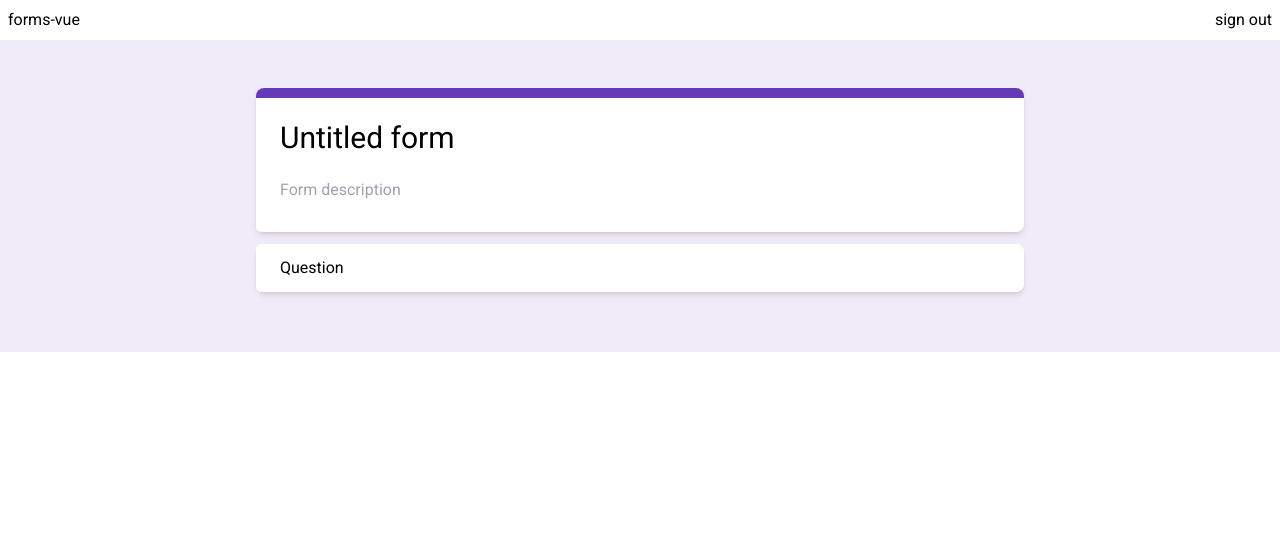
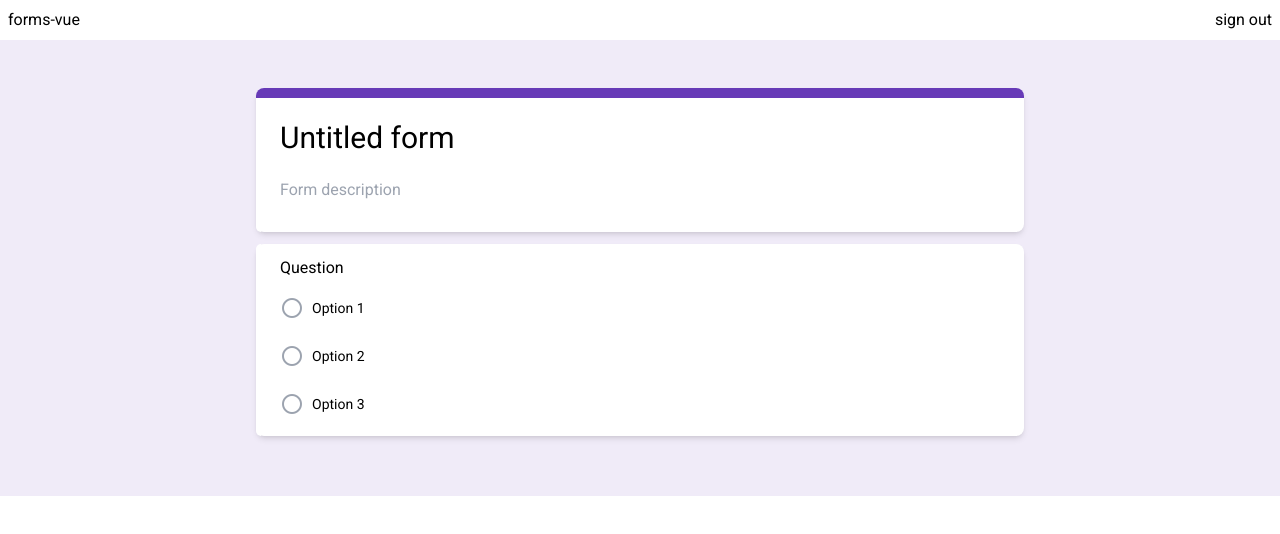
Before and after one commit to u-03c9/forms-vue, a Vue app: page /dashboard in a window 1280 px wide. Shown: the top 534 px of the page. Built offline with nearby package versions, Linux system fonts and the light colour scheme; no server answers; sample sign-in values are in the browser's storage.

Commit message:
render question type based on the option selected, and started working on QuestionChoice.vue file

```diff
--- /dev/null
+++ b/src/components/dashboard/AnswerItem.vue
@@ -0,0 +1,31 @@
+<script setup lang="ts">
+import BaseTextInput from "../../base/BaseTextInput.vue";
+const props = defineProps(["inSelectedCard", "isHovered", "modelValue"]);
+const emit = defineEmits(["update:modelValue", "deleteOption"]);
+</script>
+
+<template>
+  <div
+    class="w-full flex flex-row"
+    @mouseenter="isHovered = true"
+    @mouseleave="isHovered = false"
+  >
+    <span class="material-icons text-gray-400 mr-3 h-5 w-5">
+      radio_button_unchecked
+    </span>
+    <BaseTextInput
+      class="w-full pb-2 text-sm"
+      :inSelectedCard="inSelectedCard"
+      :showBar="isHovered"
+      :value="modelValue"
+      @input.trim="$emit('update:modelValue', ($event.target as HTMLInputElement).value)"
+    />
+    <span
+      v-show="inSelectedCard"
+      @click="$emit('deleteOption')"
+      class="material-icons text-gray-400 h-5 w-5 cursor-pointer"
+    >
+      close
+    </span>
+  </div>
+</template>
--- a/src/components/dashboard/QuestionCard.vue
+++ b/src/components/dashboard/QuestionCard.vue
@@ -7,11 +7,16 @@ import BaseCard from "../../base/BaseCard.vue";
 import BaseSelect from "../../base/BaseSelect.vue";
 import BaseTextArea from "../../base/BaseTextArea.vue";
 
+import QuestionChoice from "./questions_types/QuestionChoice.vue";
+import QuestionCheck from "./questions_types/QuestionCheck.vue";
+import QuestionDrop from "./questions_types/QuestionDrop.vue";
+
 const dashboardStore = useDashboardStore();
 const id = nanoid();
 const isCardSelected = computed(() => dashboardStore.checkIsSelected(id));
 
 const state = reactive({
+  questionHeader: "",
   selectedQuestionType: "choice",
   questionTypes: [
     {
@@ -39,6 +44,7 @@ const state = reactive({
       <div class="px-6 py-3">
         <header class="w-full flex flex-row gap-3">
           <BaseTextArea
+            v-model="state.questionHeader"
             :inSelectedCard="isCardSelected"
             placeholder="Question"
           />
@@ -48,6 +54,18 @@ const state = reactive({
             v-model:selectedOption="state.selectedQuestionType"
           />
         </header>
+        <QuestionChoice
+          v-if="state.selectedQuestionType === 'choice'"
+          :inSelectedCard="isCardSelected"
+        />
+        <QuestionCheck
+          v-else-if="state.selectedQuestionType === 'check'"
+          :inSelectedCard="isCardSelected"
+        />
+        <QuestionDrop
+          v-else-if="state.selectedQuestionType === 'drop'"
+          :inSelectedCard="isCardSelected"
+        />
       </div>
     </template>
   </BaseCard>
--- /dev/null
+++ b/src/components/dashboard/questions_types/QuestionCheck.vue
@@ -0,0 +1,18 @@
+<script setup lang="ts">
+import { computed, reactive } from "vue";
+
+import { useDashboardStore } from "../../../store/dashboard";
+
+import BaseCard from "../../base/BaseCard.vue";
+import BaseSelect from "../../base/BaseSelect.vue";
+import BaseTextArea from "../../base/BaseTextArea.vue";
+
+const props = defineProps(["isCardSelected"]);
+const dashboardStore = useDashboardStore();
+</script>
+
+<template>
+  <div class="w-full">
+    <h1> Checkboxes </h1>
+  </div>
+</template>
--- /dev/null
+++ b/src/components/dashboard/questions_types/QuestionChoice.vue
@@ -0,0 +1,44 @@
+<script setup lang="ts">
+import { computed, reactive } from "vue";
+
+import { useDashboardStore } from "../../../store/dashboard";
+
+import BaseCard from "../../base/BaseCard.vue";
+import BaseSelect from "../../base/BaseSelect.vue";
+import BaseTextArea from "../../base/BaseTextArea.vue";
+import BaseTextInput from "../../../base/BaseTextInput.vue";
+import AnswerItem from "../AnswerItem.vue";
+
+const props = defineProps(["inSelectedCard", "modelValue"]);
+const emit = defineEmits(["update:modelValue"]);
+const dashboardStore = useDashboardStore();
+const state = reactive({
+  answers: ["Option 1", "Option 2", "Option 3"],
+});
+
+function addOption() {
+  state.answers.push(`Option ${state.answers.length + 1}`);
+}
+</script>
+
+<template>
+  <div class="w-full flex flex-col gap-4 pt-4">
+    <AnswerItem
+      v-for="(answer, idx) in state.answers"
+      :inSelectedCard="inSelectedCard"
+      v-model="state.answers[idx]"
+      @deleteOption="state.answers.splice(idx, 1)"
+    />
+    <div v-show="inSelectedCard" class="w-full flex flex-row text-sm">
+      <span class="material-icons text-gray-400 mr-3 h-5 w-5">
+        radio_button_unchecked
+      </span>
+      <span
+        class="text-gray-500 cursor-pointer mt-[0.125rem] hover:underline hover:underline-offset-[8px] hover:decoration-gray-300"
+        @click="addOption"
+      >
+        Add option
+      </span>
+    </div>
+  </div>
+</template>
--- /dev/null
+++ b/src/components/dashboard/questions_types/QuestionDrop.vue
@@ -0,0 +1,18 @@
+<script setup lang="ts">
+import { computed, reactive } from "vue";
+
+import { useDashboardStore } from "../../../store/dashboard";
+
+import BaseCard from "../../base/BaseCard.vue";
+import BaseSelect from "../../base/BaseSelect.vue";
+import BaseTextArea from "../../base/BaseTextArea.vue";
+
+const props = defineProps(["isCardSelected"]);
+const dashboardStore = useDashboardStore();
+</script>
+
+<template>
+  <div class="w-full">
+    <h1> Dropdown </h1>
+  </div>
+</template>
```
